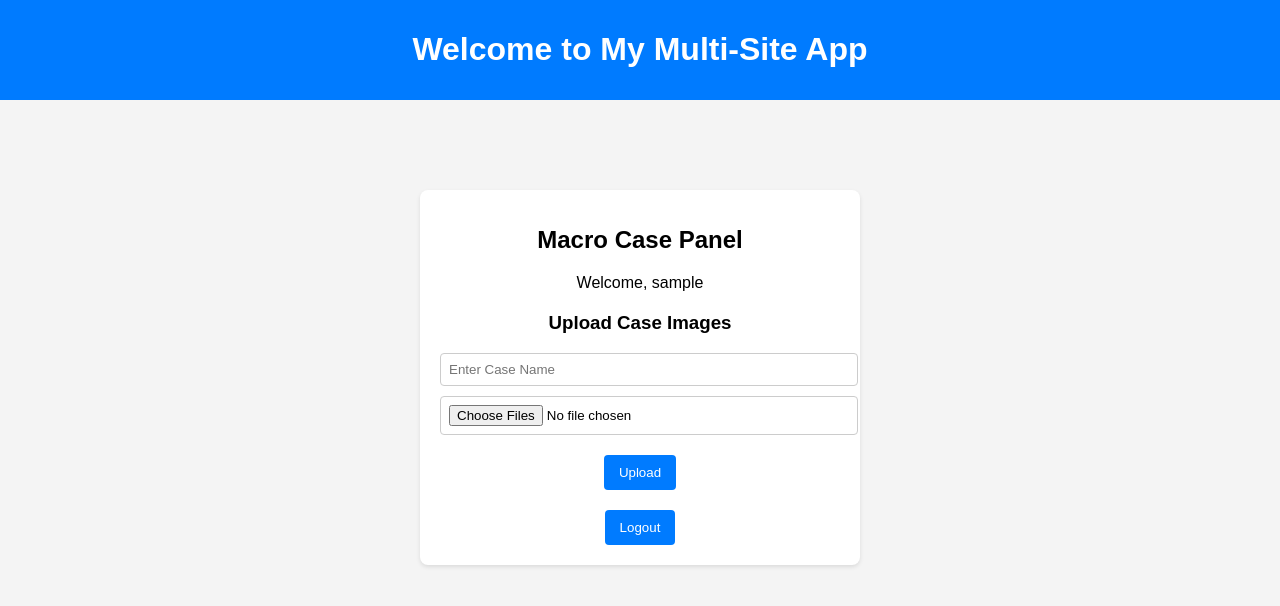
After one commit to LeonLLLLLLLL/eHealth, a Flask app: template frontend/templates/macro_case_panel.html in a window 1280 px wide. The commit adds this page. Shown: the top 606 px of the page. Run offline with Flask 3, Linux system fonts and the light colour scheme; the template is opened without the code that fills it: most values are stand-ins (such as "Sample title", 1, 10 or a date in 2020); one stand-in notice (Sample message) is shown.

Commit message:
added image uploading

```diff
--- a/frontend/app.py
+++ b/frontend/app.py
@@ -2,7 +2,8 @@ from flask import Flask
 from flask_session import Session
 from sites.login_site import login_site
 from sites.other_site import other_site
-from sites.admin_site import admin_site  # Import the new admin_site
+from sites.admin_site import admin_site
+from sites.macro_case_panel import macro_case_panel
 
 app = Flask(__name__)
 
@@ -18,6 +19,7 @@ Session(app)
 app.register_blueprint(login_site, url_prefix='/login')
 app.register_blueprint(other_site, url_prefix='/other')
 app.register_blueprint(admin_site, url_prefix='/admin_panel')
+app.register_blueprint(macro_case_panel, url_prefix='/macro_case_panel')
 
 if __name__ == '__main__':
     app.run(debug=True)
--- a/frontend/sites/admin_site.py
+++ b/frontend/sites/admin_site.py
@@ -19,6 +19,11 @@ def admin_panel():
         decoded_token = jwt.decode(
             session['access_token'], SECRET_KEY, algorithms=[ALGORITHM]
         )
+        user_roles = decoded_token.get("roles", ["user"])
+        user_role = user_roles[0]
+        if(user_role != "admin"):
+            session.pop('access_token', None)
+            return redirect(url_for('login_site.login_page'))
         username = decoded_token.get("sub")
     except JWTError:
         return redirect(url_for('login_site.login_page'))  # Redirect on token decode failure
--- /dev/null
+++ b/frontend/sites/macro_case_panel.py
@@ -0,0 +1,75 @@
+from flask import Blueprint, render_template, request, redirect, url_for, session, flash
+import requests
+from jose import jwt, JWTError
+
+macro_case_panel = Blueprint('macro_case_panel', __name__)
+
+FASTAPI_BASE_URL = "http://127.0.0.1:8000"  # Base URL for the FastAPI server
+SECRET_KEY = "your_secret_key"  # Replace with the same secret used in the FastAPI app
+ALGORITHM = "HS256"  # Same algorithm as used in FastAPI
+
+@macro_case_panel.route('/')
+def macro_case_page():
+    """
+    Render the macro case panel page.
+    Accessible by users with "admin" or "macro_pathologist" roles.
+    """
+    if 'access_token' not in session:
+        return redirect(url_for('login_site.login_page'))  # Redirect to login if not authenticated
+    try:
+        # Decode the token
+        decoded_token = jwt.decode(
+            session['access_token'], SECRET_KEY, algorithms=[ALGORITHM]
+        )
+        user_roles = decoded_token.get("roles", ["user"])
+        user_role = user_roles[0]
+
+        # Check if the role is allowed
+        if user_role not in ["admin", "macro_pathologist"]:
+            session.pop('access_token', None)
+            return redirect(url_for('login_site.login_page'))
+
+        # Extract username for display
+        username = decoded_token.get("sub")
+    except JWTError:
+        return redirect(url_for('login_site.login_page'))  # Redirect on token decode failure
+
+    # Render the macro case panel page with the username
+    return render_template('macro_case_panel.html', user_name=username)
+
+@macro_case_panel.route('/upload', methods=['POST'])
+def upload_image():
+    """
+    Handle form submission for uploading images to a specific case.
+    """
+    if 'access_token' not in session:
+        return redirect(url_for('login_site.login_page'))  # Redirect to login if not authenticated
+
+    case_name = request.form['caseName']
+    files = request.files.getlist('images')
+
+    try:
+        # Send each file to the FastAPI upload endpoint
+        for file in files:
+            headers = {"Authorization": f"Bearer {session['access_token']}"}
+            response = requests.post(
+                f"{FASTAPI_BASE_URL}/cases/{case_name}/upload-image",
+                files={"file": (file.filename, file.stream, file.content_type)},
+                headers=headers
+            )
+            response.raise_for_status()
+
+        flash(f"Images successfully uploaded to case '{case_name}'!", "success")
+        return redirect(url_for('macro_case_panel.macro_case_page'))
+
+    except requests.RequestException as e:
+        flash(f"Error uploading images: {str(e)}", "danger")
+        return redirect(url_for('macro_case_panel.macro_case_page'))
+
+@macro_case_panel.route('/logout', methods=['POST'])
+def logout():
+    """
+    Logs out the user by invalidating their token.
+    """
+    session.pop('access_token', None)  # Remove the token from the session
+    return redirect(url_for('login_site.login_page'))  # Redirect to the login page
--- a/frontend/static/css/main.css
+++ b/frontend/static/css/main.css
@@ -35,3 +35,82 @@ main {
     width: 400px;
     margin: 50px auto;
 }
+
+.macro-case-container {
+    background: white;
+    padding: 20px;
+    border-radius: 8px;
+    box-shadow: 0 2px 4px rgba(0, 0, 0, 0.1);
+    text-align: center;
+    width: 400px;
+    margin: 50px auto;
+}
+
+.macro-case-container h1 {
+    font-size: 24px;
+    margin-bottom: 20px;
+}
+
+.macro-case-container form input {
+    display: block;
+    width: 100%;
+    margin-bottom: 10px;
+    padding: 8px;
+    border-radius: 4px;
+    border: 1px solid #ccc;
+}
+
+.macro-case-container form button {
+    background-color: #007bff;
+    color: white;
+    padding: 10px 15px;
+    border: none;
+    border-radius: 4px;
+    cursor: pointer;
+}
+
+.macro-case-container form button:hover {
+    background-color: #0056b3;
+}
+
+.flash-messages {
+    list-style: none;
+    padding: 0;
+    margin: 20px auto;
+    width: 400px;
+}
+
+.flash {
+    padding: 10px;
+    border-radius: 4px;
+    margin-bottom: 10px;
+    text-align: center;
+}
+
+.flash.success {
+    background-color: #d4edda;
+    color: #155724;
+    border: 1px solid #c3e6cb;
+}
+
+.flash.danger {
+    background-color: #f8d7da;
+    color: #721c24;
+    border: 1px solid #f5c6cb;
+}
+
+/* Loading Spinner */
+.spinner {
+    border: 4px solid #f3f3f3; /* Light gray */
+    border-top: 4px solid #007bff; /* Blue */
+    border-radius: 50%;
+    width: 40px;
+    height: 40px;
+    animation: spin 1s linear infinite;
+}
+
+/* Spinner Animation */
+@keyframes spin {
+    0% { transform: rotate(0deg); }
+    100% { transform: rotate(360deg); }
+}
--- a/frontend/static/js/main.js
+++ b/frontend/static/js/main.js
@@ -1,2 +1,13 @@
-// JavaScript file for global functionality
-console.log("Main JavaScript file loaded.");
+// Fade out flash messages
+window.addEventListener('DOMContentLoaded', (event) => {
+    const flashMessages = document.querySelectorAll('.flash');
+    flashMessages.forEach((flash) => {
+        setTimeout(() => {
+            flash.style.transition = "opacity 1s ease-out";
+            flash.style.opacity = "0";
+        }, 3000); // Delay before fading (3 seconds)
+        setTimeout(() => {
+            flash.remove(); // Remove from DOM after fade-out
+        }, 4000); // Delay for fade-out duration (4 seconds total)
+    });
+});
--- /dev/null
+++ b/frontend/static/js/upload.js
@@ -0,0 +1,5 @@
+// Add event listener to the form
+document.getElementById('uploadForm').addEventListener('submit', function () {
+    // Show the loading indicator
+    document.getElementById('loading').style.display = 'block';
+});
--- a/frontend/templates/base.html
+++ b/frontend/templates/base.html
@@ -10,9 +10,24 @@
     <header>
         <h1>Welcome to My Multi-Site App</h1>
     </header>
+
+    <!-- Flash Messages -->
+    {% with messages = get_flashed_messages(with_categories=true) %}
+        {% if messages %}
+            <ul class="flash-messages">
+                {% for category, message in messages %}
+                    <li class="flash {{ category }}">{{ message }}</li>
+                {% endfor %}
+            </ul>
+        {% endif %}
+    {% endwith %}
+
     <main>
         {% block content %}{% endblock %}
     </main>
+
+    <!-- Include Main JS -->
     <script src="{{ url_for('static', filename='js/main.js') }}"></script>
+    {% block scripts %}{% endblock %}
 </body>
 </html>
--- /dev/null
+++ b/frontend/templates/macro_case_panel.html
@@ -0,0 +1,32 @@
+{% extends 'base.html' %}
+
+{% block title %}Macro Case Panel{% endblock %}
+
+{% block content %}
+<div class="macro-case-container">
+    <h1>Macro Case Panel</h1>
+    <p>Welcome, {{ user_name }}</p>
+
+    <!-- Loading Circle -->
+    <div id="loading" style="display: none; text-align: center; margin-top: 20px;">
+        <div class="spinner"></div>
+        <p>Uploading... Please wait</p>
+    </div>
+
+    <!-- Upload Form -->
+    <form action="/macro_case_panel/upload" method="POST" enctype="multipart/form-data" id="uploadForm" style="margin-top: 20px;">
+        <h3>Upload Case Images</h3>
+        <input type="text" name="caseName" placeholder="Enter Case Name" required>
+        <input type="file" name="images" multiple required style="margin-top: 10px;">
+        <button type="submit" style="margin-top: 10px;">Upload</button>
+    </form>
+
+    <!-- Logout Button -->
+    <form action="/macro_case_panel/logout" method="POST" style="margin-top: 20px;">
+        <button type="submit">Logout</button>
+    </form>
+</div>
+
+<!-- Link the external JavaScript -->
+<script src="{{ url_for('static', filename='js/upload.js') }}"></script>
+{% endblock %}
```
Also changed, not shown: backend/main.py (+69 -3 lines), 5 other files.
